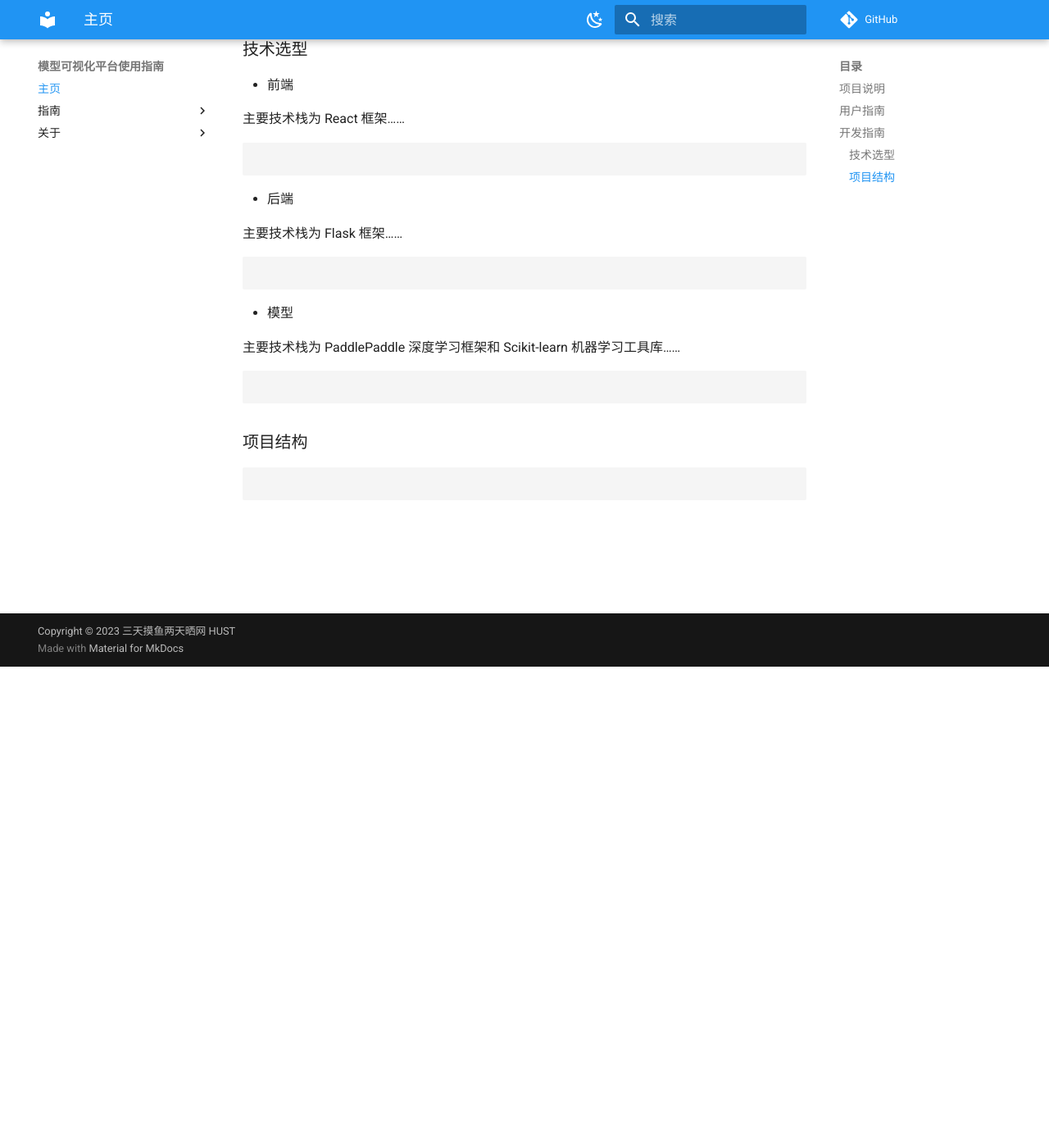
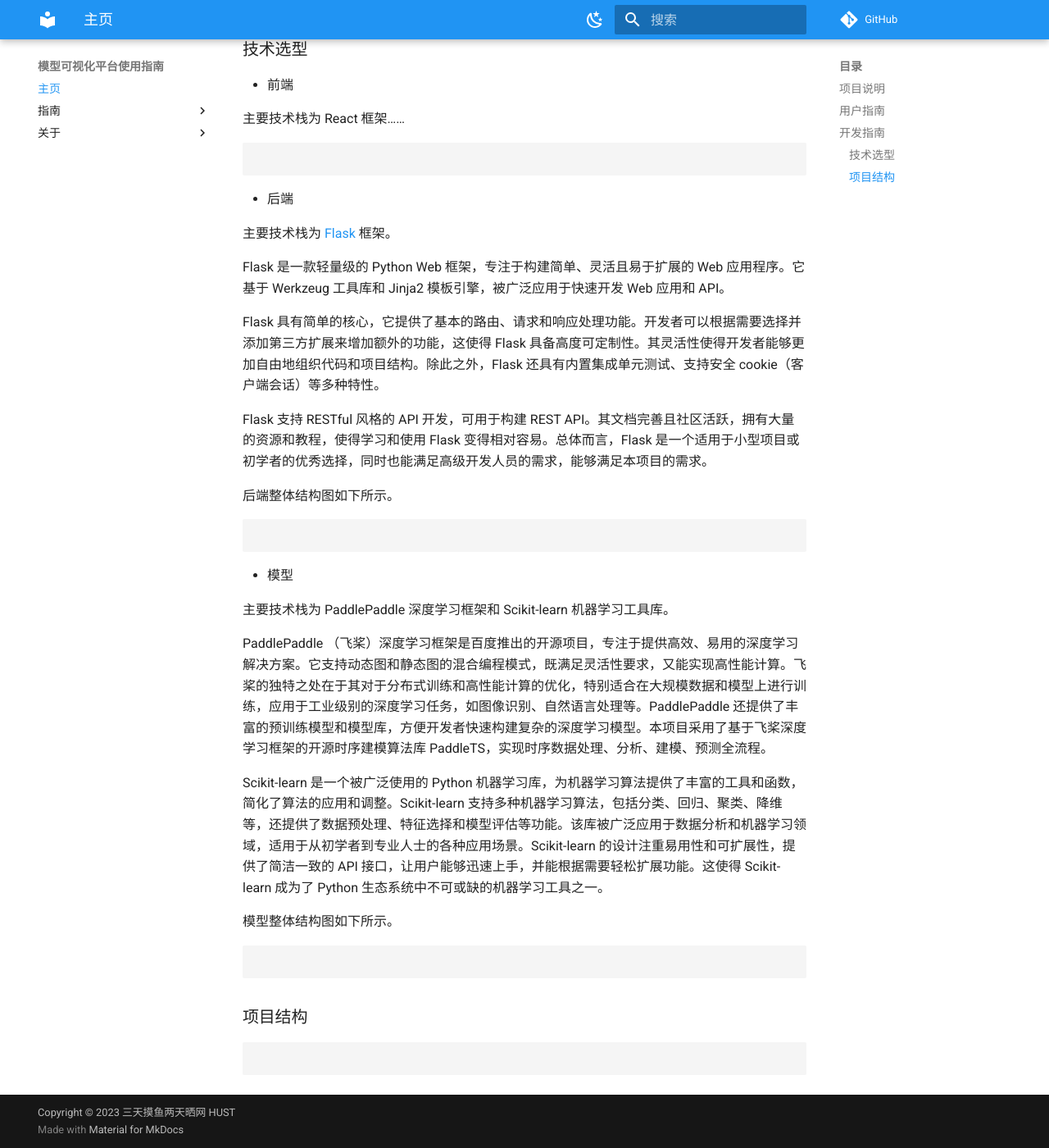
Before and after one commit to genshin-impart/demo-doc, an MkDocs documentation site: the page built from docs/index.md, in a window 1280 px wide and 1400 px high, scrolled down 587 px. Shown: the whole window at 82% size. Built offline with MkDocs 1.6.1 and Material for MkDocs 9.7.7, drawn with Linux system fonts in a browser that asks for light colours.

Commit message:
doc: 补充后端和模型技术栈说明

````diff
--- a/docs/index.md
+++ b/docs/index.md
@@ -25,7 +25,15 @@
 
 - 后端
 
-主要技术栈为 Flask 框架……
+主要技术栈为 [Flask](https://flask.palletsprojects.com/en/2.3.x/) 框架。
+
+Flask 是一款轻量级的 Python Web 框架，专注于构建简单、灵活且易于扩展的 Web 应用程序。它基于 Werkzeug 工具库和 Jinja2 模板引擎，被广泛应用于快速开发 Web 应用和 API。
+
+Flask 具有简单的核心，它提供了基本的路由、请求和响应处理功能。开发者可以根据需要选择并添加第三方扩展来增加额外的功能，这使得 Flask 具备高度可定制性。其灵活性使得开发者能够更加自由地组织代码和项目结构。除此之外，Flask 还具有内置集成单元测试、支持安全 cookie（客户端会话）等多种特性。
+
+Flask 支持 RESTful 风格的 API 开发，可用于构建 REST API。其文档完善且社区活跃，拥有大量的资源和教程，使得学习和使用 Flask 变得相对容易。总体而言，Flask 是一个适用于小型项目或初学者的优秀选择，同时也能满足高级开发人员的需求，能够满足本项目的需求。
+
+后端整体结构图如下所示。
 
 ```
 
@@ -33,7 +41,13 @@
 
 - 模型
 
-主要技术栈为 PaddlePaddle 深度学习框架和 Scikit-learn 机器学习工具库……
+主要技术栈为 PaddlePaddle 深度学习框架和 Scikit-learn 机器学习工具库。
+
+PaddlePaddle （飞桨）深度学习框架是百度推出的开源项目，专注于提供高效、易用的深度学习解决方案。它支持动态图和静态图的混合编程模式，既满足灵活性要求，又能实现高性能计算。飞桨的独特之处在于其对于分布式训练和高性能计算的优化，特别适合在大规模数据和模型上进行训练，应用于工业级别的深度学习任务，如图像识别、自然语言处理等。PaddlePaddle 还提供了丰富的预训练模型和模型库，方便开发者快速构建复杂的深度学习模型。本项目采用了基于飞桨深度学习框架的开源时序建模算法库 PaddleTS，实现时序数据处理、分析、建模、预测全流程。
+
+Scikit-learn 是一个被广泛使用的 Python 机器学习库，为机器学习算法提供了丰富的工具和函数，简化了算法的应用和调整。Scikit-learn 支持多种机器学习算法，包括分类、回归、聚类、降维等，还提供了数据预处理、特征选择和模型评估等功能。该库被广泛应用于数据分析和机器学习领域，适用于从初学者到专业人士的各种应用场景。Scikit-learn 的设计注重易用性和可扩展性，提供了简洁一致的 API 接口，让用户能够迅速上手，并能根据需要轻松扩展功能。这使得 Scikit-learn 成为了 Python 生态系统中不可或缺的机器学习工具之一。
+
+模型整体结构图如下所示。
 
 ```
 
````
Also changed, not shown: docs/dev/summarize.md (+1 -0 lines).
